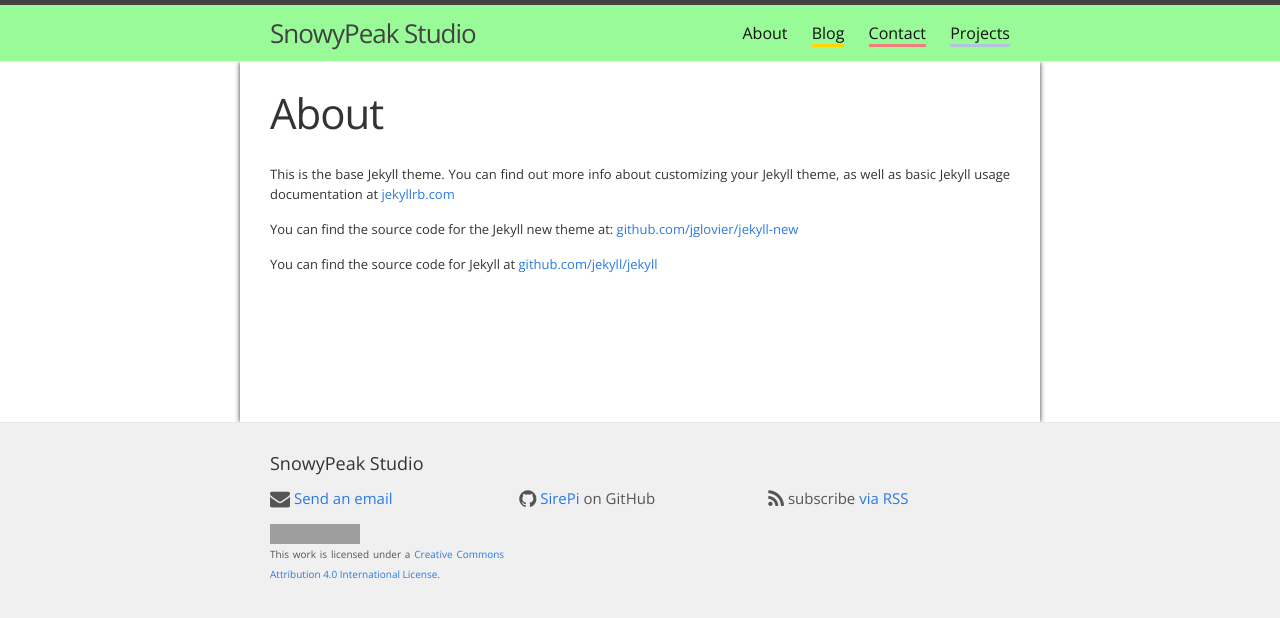
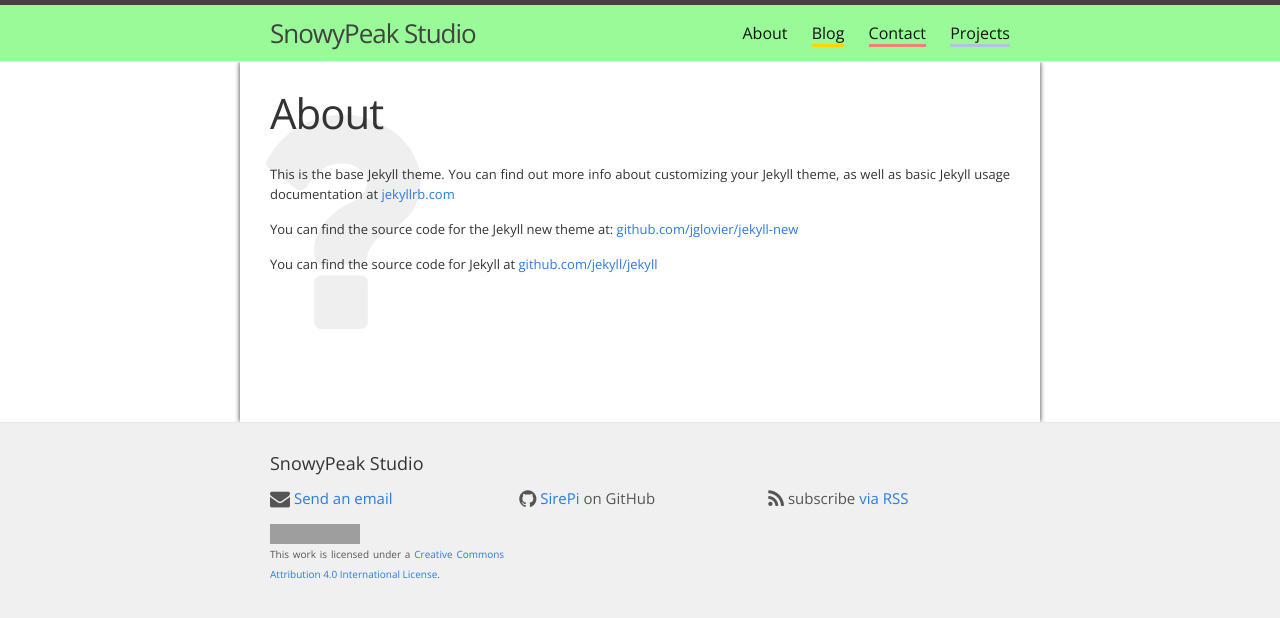
Before and after one commit to MrLeonardo/sirepi.github.io, a Jekyll site: the page built from about.md, in a window 1280 px wide. Shown: the top 618 px of the page. Built offline with Jekyll 4.4.1, drawn with Linux system fonts in a browser that asks for light colours; nearby versions of some CDN libraries; some web fonts are replaced; grey boxes are pictures that could not be loaded.

Commit message:
So what did I just push?

```diff
--- a/_layouts/blog_archive.html
+++ b/_layouts/blog_archive.html
@@ -1,6 +1,7 @@
 ---
 title: Blog - archive
 layout: page_with_link
+icon: comments-o
 links: ["/blog/|show all", "../tags|group by tag"]
 ---
 
--- a/_layouts/blog_tag.html
+++ b/_layouts/blog_tag.html
@@ -1,7 +1,9 @@
 ---
 layout: default
+icon: comments-o
 color: "rgba(255, 215, 0, 1)"
 ---
+<div class="post">
 <header class="post-header">
   <h1 class="post-title">Articles by tag: {{ page.tag }}</h1>
 </header>
@@ -17,3 +19,4 @@ color: "rgba(255, 215, 0, 1)"
   <p>There are no posts for this tag.</p>
 {% endif %}
 </article>
+</div>
--- a/_layouts/blog_tags_list.html
+++ b/_layouts/blog_tags_list.html
@@ -1,6 +1,7 @@
 ---
 title: Blog - grouped by tag
 layout: page_with_link
+icon: comments-o
 links: ["/blog/|show all", "../archive|archive"]
 ---
 {% assign tags_list = '' %}
--- a/_layouts/post.html
+++ b/_layouts/post.html
@@ -1,5 +1,6 @@
 ---
 layout: default
+icon: comments-o
 color: "#ffd700"
 ---
 {% assign post = page %}
--- a/about.md
+++ b/about.md
@@ -1,6 +1,7 @@
 ---
 layout: page
 title: About
+icon: question
 permalink: /about/
 color: "rgba(152, 251, 152, 255)"
 ---
```
